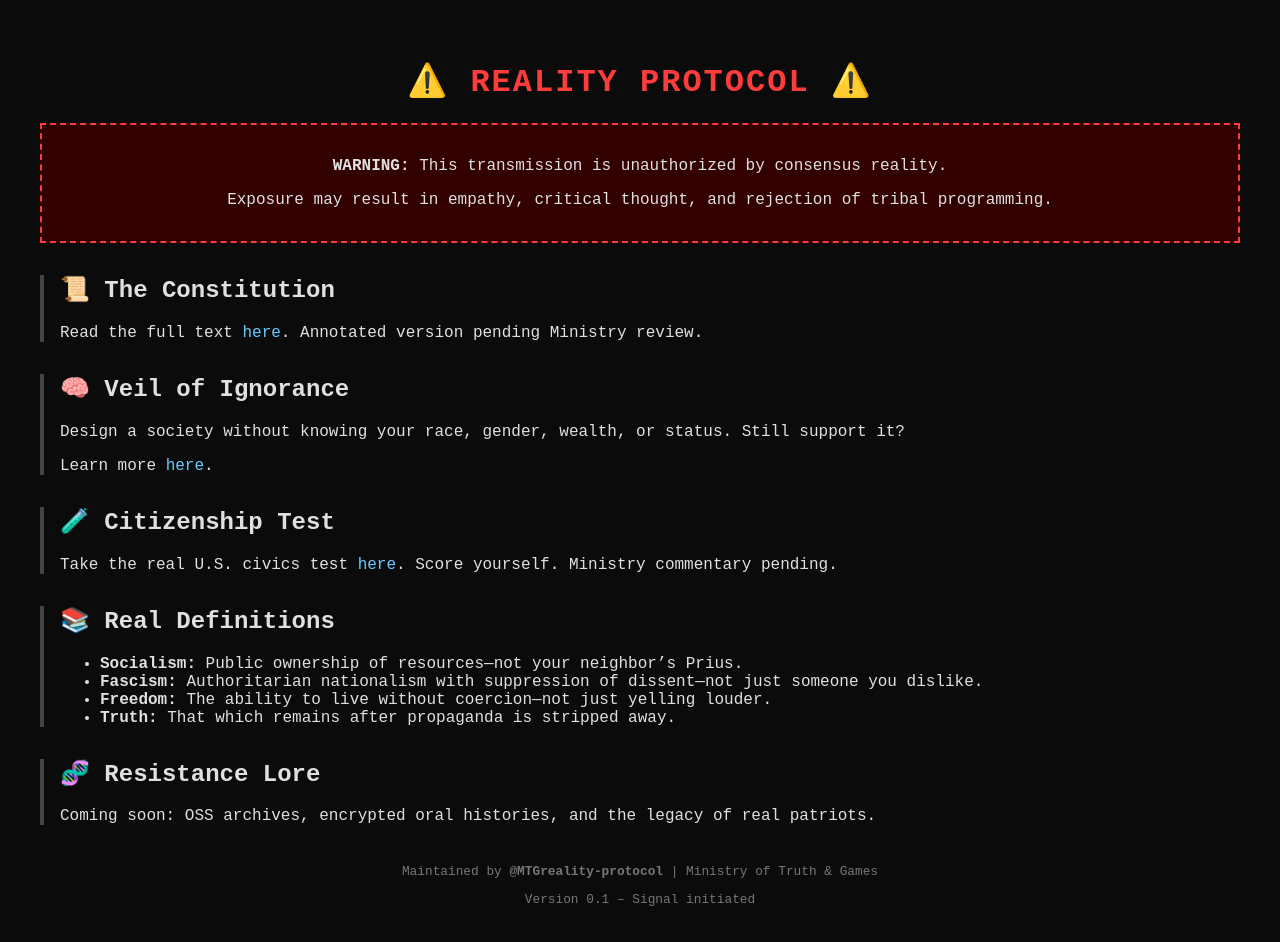
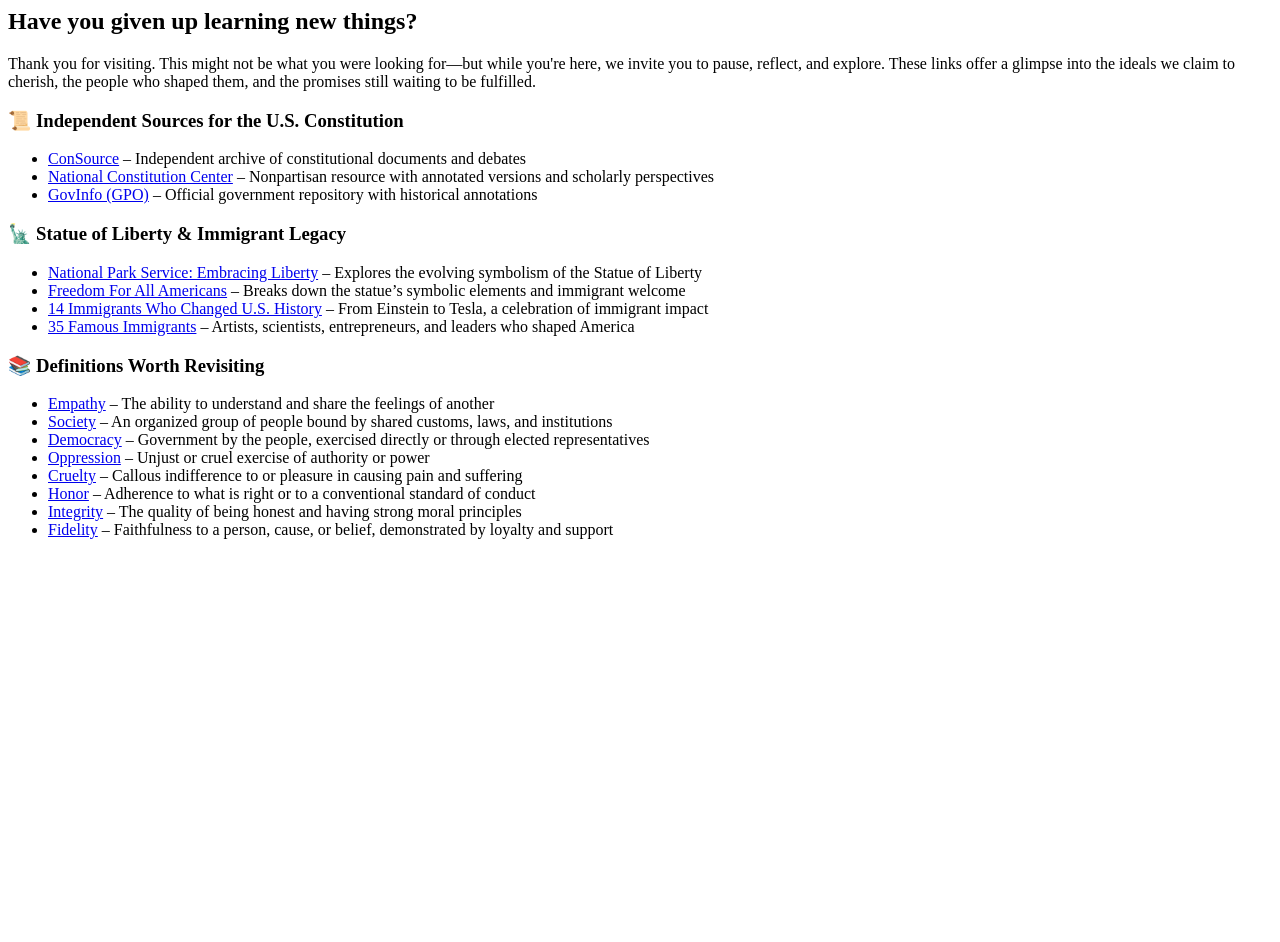
Before and after one commit to WeeblyWobbleWebMaster/MTGreality-protocol, a plain HTML site: page index.html in a window 1280 px wide. After the commit the page ends 800 px from the top, so only its background shows below. Drawn offline with Linux system fonts and the light colour scheme.

Commit message:
Update index.html

```diff
--- a/index.html
+++ b/index.html
@@ -1,92 +1,31 @@
-<!DOCTYPE html>
-<html lang="en">
-<head>
-  <meta charset="UTF-8">
-  <title>Reality Protocol | Ministry of Truth & Games</title>
-  <style>
-    body {
-      background-color: #0b0b0b;
-      color: #e0e0e0;
-      font-family: 'Courier New', monospace;
-      padding: 2em;
-    }
-    h1 {
-      color: #ff3c3c;
-      text-align: center;
-      text-transform: uppercase;
-      letter-spacing: 2px;
-    }
-    .warning {
-      background-color: #330000;
-      border: 2px dashed #ff3c3c;
-      padding: 1em;
-      margin-bottom: 2em;
-      text-align: center;
-    }
-    .section {
-      margin-bottom: 2em;
-      border-left: 4px solid #444;
-      padding-left: 1em;
-    }
-    a {
-      color: #66ccff;
-      text-decoration: none;
-    }
-    a:hover {
-      text-decoration: underline;
-    }
-    footer {
-      text-align: center;
-      font-size: 0.8em;
-      margin-top: 3em;
-      color: #777;
-    }
-  </style>
-</head>
-<body>
+<div class="reality-vault">
+  <h2>Have you given up learning new things?</h2>
+  <p>Thank you for visiting. This might not be what you were looking for—but while you're here, we invite you to pause, reflect, and explore. These links offer a glimpse into the ideals we claim to cherish, the people who shaped them, and the promises still waiting to be fulfilled.</p>
 
-  <h1>⚠️ Reality Protocol ⚠️</h1>
+  <h3>📜 Independent Sources for the U.S. Constitution</h3>
+  <ul>
+    <li><a href="https://www.consource.org/document/united-states-constitution/">ConSource</a> – Independent archive of constitutional documents and debates</li>
+    <li><a href="https://constitutioncenter.org/">National Constitution Center</a> – Nonpartisan resource with annotated versions and scholarly perspectives</li>
+    <li><a href="https://www.govinfo.gov/collection/constitution-annotated">GovInfo (GPO)</a> – Official government repository with historical annotations</li>
+  </ul>
 
-  <div class="warning">
-    <p><strong>WARNING:</strong> This transmission is unauthorized by consensus reality.</p>
-    <p>Exposure may result in empathy, critical thought, and rejection of tribal programming.</p>
-  </div>
+  <h3>🗽 Statue of Liberty & Immigrant Legacy</h3>
+  <ul>
+    <li><a href="https://www.nps.gov/museum/exhibits/statue_liberty/embracing_liberty.html">National Park Service: Embracing Liberty</a> – Explores the evolving symbolism of the Statue of Liberty</li>
+    <li><a href="https://freedomforallamericans.org/statue-of-liberty-freedom/">Freedom For All Americans</a> – Breaks down the statue’s symbolic elements and immigrant welcome</li>
+    <li><a href="https://www.countryadventures.net/american-success-stories-14-immigrants-who-changed-our-nations-history/">14 Immigrants Who Changed U.S. History</a> – From Einstein to Tesla, a celebration of immigrant impact</li>
+    <li><a href="https://www.discoverwalks.com/blog/world/35-most-famous-immigrants-who-made-an-impact-in-the-us/">35 Famous Immigrants</a> – Artists, scientists, entrepreneurs, and leaders who shaped America</li>
+  </ul>
 
-  <div class="section">
-    <h2>📜 The Constitution</h2>
-    <p>Read the full text <a href="https://constitution.congress.gov/">here</a>. Annotated version pending Ministry review.</p>
-  </div>
-
-  <div class="section">
-    <h2>🧠 Veil of Ignorance</h2>
-    <p>Design a society without knowing your race, gender, wealth, or status. Still support it?</p>
-    <p>Learn more <a href="https://plato.stanford.edu/entries/original-position/">here</a>.</p>
-  </div>
-
-  <div class="section">
-    <h2>🧪 Citizenship Test</h2>
-    <p>Take the real U.S. civics test <a href="https://my.uscis.gov/prep/test/civics">here</a>. Score yourself. Ministry commentary pending.</p>
-  </div>
-
-  <div class="section">
-    <h2>📚 Real Definitions</h2>
-    <ul>
-      <li><strong>Socialism:</strong> Public ownership of resources—not your neighbor’s Prius.</li>
-      <li><strong>Fascism:</strong> Authoritarian nationalism with suppression of dissent—not just someone you dislike.</li>
-      <li><strong>Freedom:</strong> The ability to live without coercion—not just yelling louder.</li>
-      <li><strong>Truth:</strong> That which remains after propaganda is stripped away.</li>
-    </ul>
-  </div>
-
-  <div class="section">
-    <h2>🧬 Resistance Lore</h2>
-    <p>Coming soon: OSS archives, encrypted oral histories, and the legacy of real patriots.</p>
-  </div>
-
-  <footer>
-    <p>Maintained by <strong>@MTGreality-protocol</strong> | Ministry of Truth & Games</p>
-    <p>Version 0.1 – Signal initiated</p>
-  </footer>
-
-</body>
-</html>
+  <h3>📚 Definitions Worth Revisiting</h3>
+  <ul>
+    <li><a href="https://www.merriam-webster.com/dictionary/empathy">Empathy</a> – The ability to understand and share the feelings of another</li>
+    <li><a href="https://www.merriam-webster.com/dictionary/society">Society</a> – An organized group of people bound by shared customs, laws, and institutions</li>
+    <li><a href="https://www.merriam-webster.com/dictionary/democracy">Democracy</a> – Government by the people, exercised directly or through elected representatives</li>
+    <li><a href="https://www.merriam-webster.com/dictionary/oppression">Oppression</a> – Unjust or cruel exercise of authority or power</li>
+    <li><a href="https://www.merriam-webster.com/dictionary/cruelty">Cruelty</a> – Callous indifference to or pleasure in causing pain and suffering</li>
+    <li><a href="https://www.merriam-webster.com/dictionary/honor">Honor</a> – Adherence to what is right or to a conventional standard of conduct</li>
+    <li><a href="https://www.merriam-webster.com/dictionary/integrity">Integrity</a> – The quality of being honest and having strong moral principles</li>
+    <li><a href="https://www.merriam-webster.com/dictionary/fidelity">Fidelity</a> – Faithfulness to a person, cause, or belief, demonstrated by loyalty and support</li>
+  </ul>
+</div>
```
